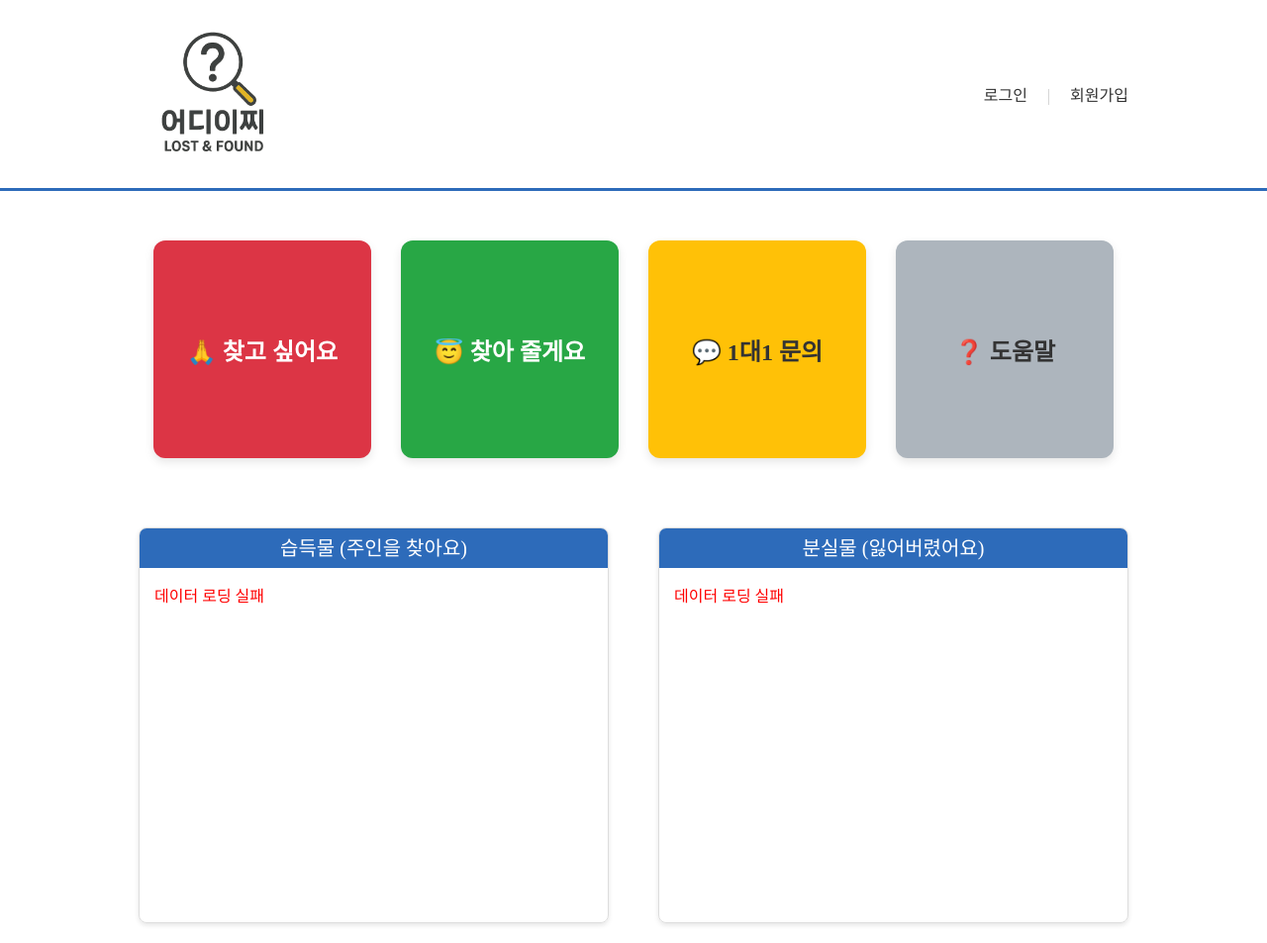
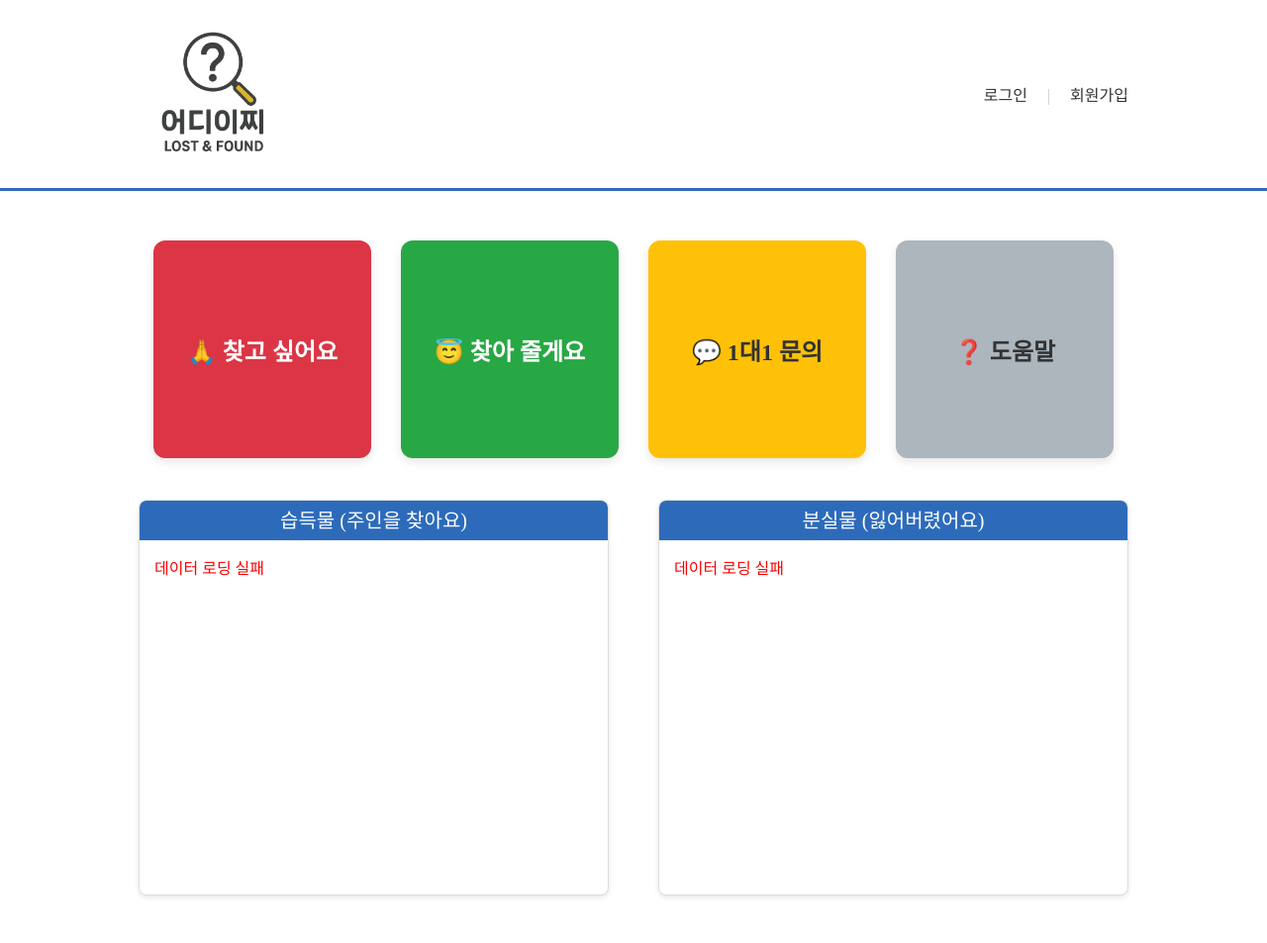
Before and after one commit to sammtong/Lost-Found, a Flask app: page / in a window 1280 px wide. Shown: the whole page at 99% size. After the commit the page ends 907 px from the top, so only its background shows below. Run offline with Flask 3, Linux system fonts and the light colour scheme; data that the repository does not hold is empty.

Commit message:
습득물/분실물 컨테이너 위치 수정

```diff
--- a/static/css/style.css
+++ b/static/css/style.css
@@ -1,3 +1,4 @@
+/* 1. 기본 스타일 초기화 및 유틸리티 */
 * {
     margin: 0;
     padding: 0;
@@ -34,6 +35,7 @@
     box-shadow: 0 0 10px rgba(0, 0, 0, 0.05);
 }
 
+/* 3. 헤더 및 구분선 */
 header, .form-header {
     display: flex;
     justify-content: space-between;
@@ -69,6 +71,7 @@
     margin-bottom: 30px;
 }
 
+/* 4. 페이지 전환 및 공통 구조 */
 .page {
     height: 100%;
     display: flex;
@@ -84,13 +87,16 @@
     width: 100%;
 }
 
+/* 5. 메인 페이지 섹션 스타일 */
+
 .service-boxes {
     justify-content: center;
     gap: 30px;
     padding: 20px 0;
     max-width: 1000px;
     width: 100%;
-    margin: 0 auto 50px auto;
+    /* [수정됨] 아래 여백을 50px -> 10px로 줄여서 목록을 위로 올림 */
+    margin: 0 auto 10px auto;
 }
 
 .service-item {
@@ -122,13 +128,15 @@
 .service-item.query { background-color: #ffc107; color: #333; }
 .service-item.help { background-color: #adb5bd; color: #333; }
 
+/* 2개 목록 컨테이너 (습득물/분실물) */
 .two_items_container {
     flex-grow: 1;
     width: 100%;
     max-width: 1000px;
-    margin: 0 auto;
+    margin: 12px auto 0 auto; /* ⬅ 위쪽 여백 아주 살짝 추가 */
     display: flex;
     flex-direction: column;
+    padding-top: 0;
 }
 
 .two_items {
@@ -136,6 +144,8 @@
     gap: 50px;
     flex-grow: 1;
     width: 100%;
+    /* [수정됨] 위쪽 정렬로 변경하여 빈 공간 제거 */
+    align-items: flex-start;
 }
 
 .find, .found {
@@ -147,6 +157,7 @@
     height: 400px;
     display: flex;
     flex-direction: column;
+    background-color: #fff;
 }
 
 .find > p, .found > p {
@@ -156,6 +167,7 @@
     font-size: 20px;
     text-align: center;
     line-height: 40px;
+    margin: 0;
 }
 
 .find > ul, .found > ul {
@@ -176,8 +188,11 @@
 
 .find > ul li a:hover, .found > ul li a:hover {
     background-color: #f9f9f9;
+    color: #2d6bba;
+    font-weight: bold;
 }
 
+/* 6. 폼 공통 스타일 */
 .back-button {
     background: none;
     border: 1px solid #ccc;
@@ -265,6 +280,7 @@
     display: inline-block;
 }
 
+/* 7. 도움말 컨테이너 */
 .guide-container {
     max-width: 800px;
     width: 100%;
```
Also changed, not shown: static/uploads/20251124174330_KakaoTalk_20251122_173200071_01.jpg (added), static/uploads/20251125000158_KakaoTalk_20251122_173200071_01.jpg (added), 8 other files.
